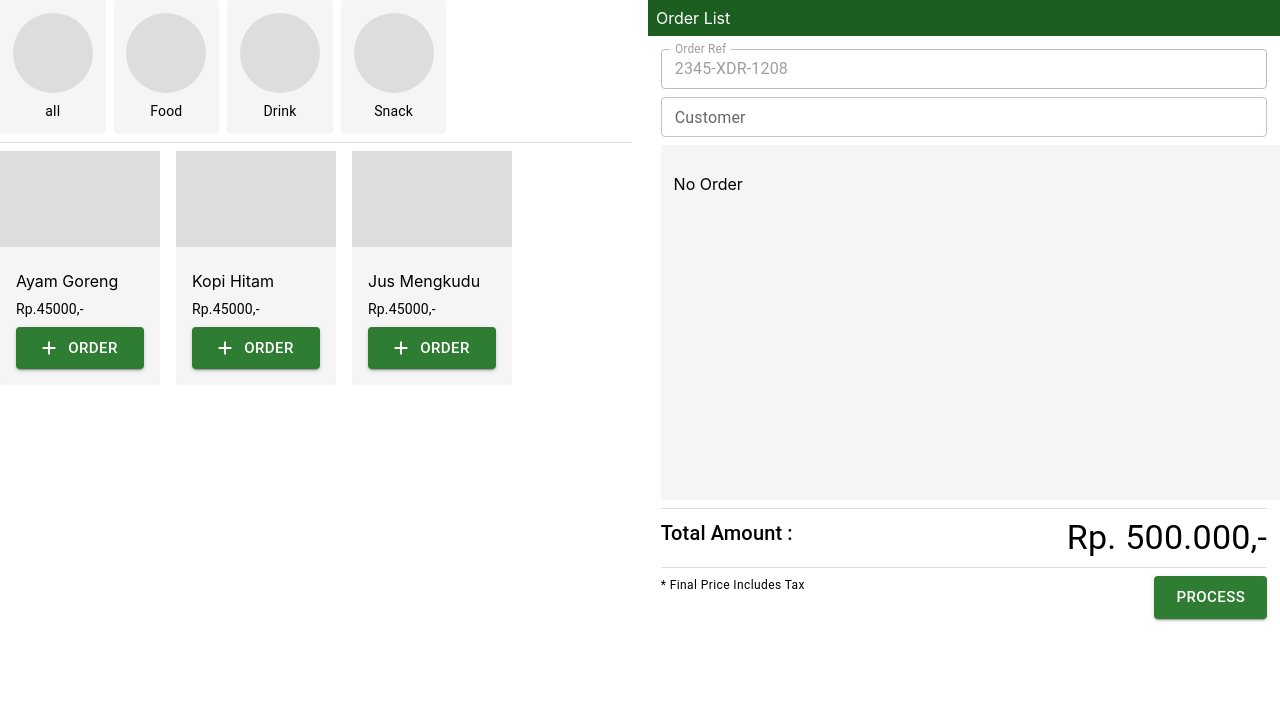
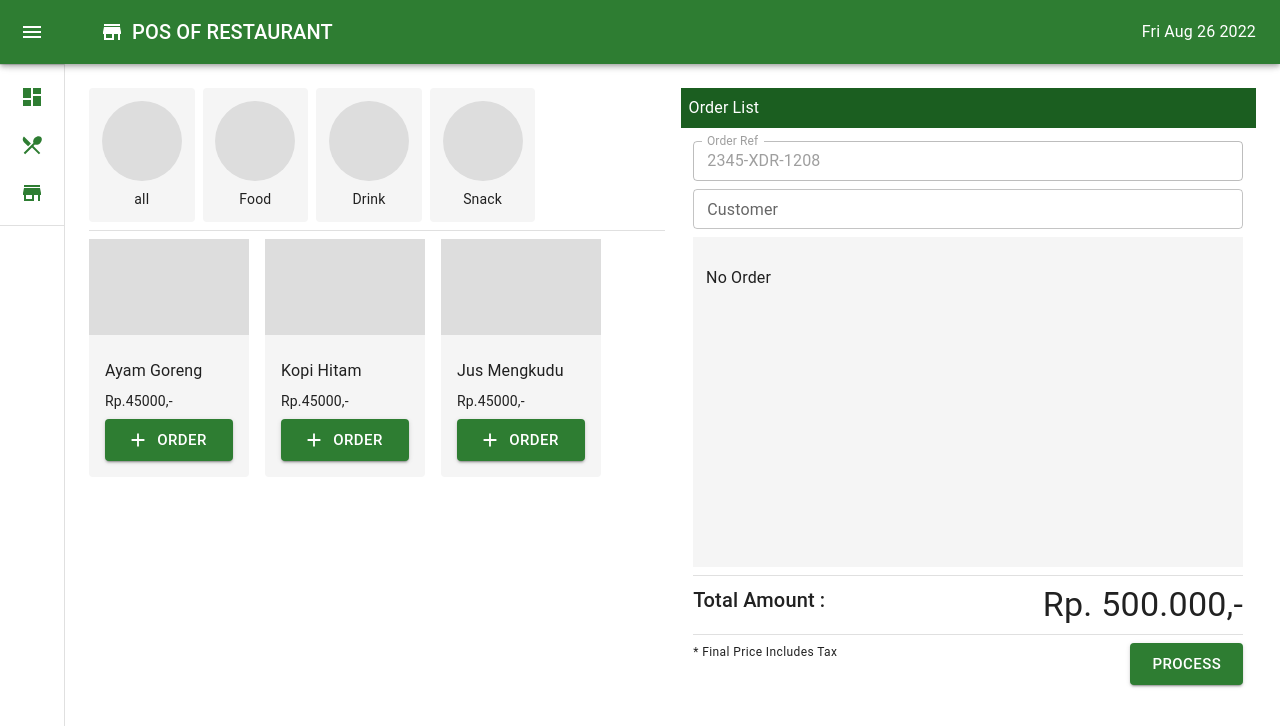
Before and after one commit to faisalsaid/POS-DEMO-REACT, a React (Create React App) app: page /order in a window 1280 px wide. Shown: the top 726 px of the page. Built offline with nearby package versions, Linux system fonts and the light colour scheme.

Commit message:
merge from feature/order and add Main Layout to order page

```diff
--- a/src/feature/order/Order.jsx
+++ b/src/feature/order/Order.jsx
@@ -2,6 +2,7 @@ import React, { useState } from 'react';
 import { Grid, Box, Typography, Stack, TextField, Table, Button, Divider } from '@mui/material';
 
 import OrderMenuCard from './OrderMenuCard';
+import Main from '../../components/layout/Main';
 
 const Order = () => {
   const [listOrder, setListOrder] = useState([]);
@@ -14,7 +15,7 @@ const Order = () => {
   };
 
   return (
-    <>
+    <Main>
       <Grid container spacing={2}>
         {/* MENU SIDE  */}
         <Grid
@@ -139,7 +140,7 @@ const Order = () => {
         </Grid>
         {/* ORDER LIST SIDE END */}
       </Grid>
-    </>
+    </Main>
   );
 };
 
```
